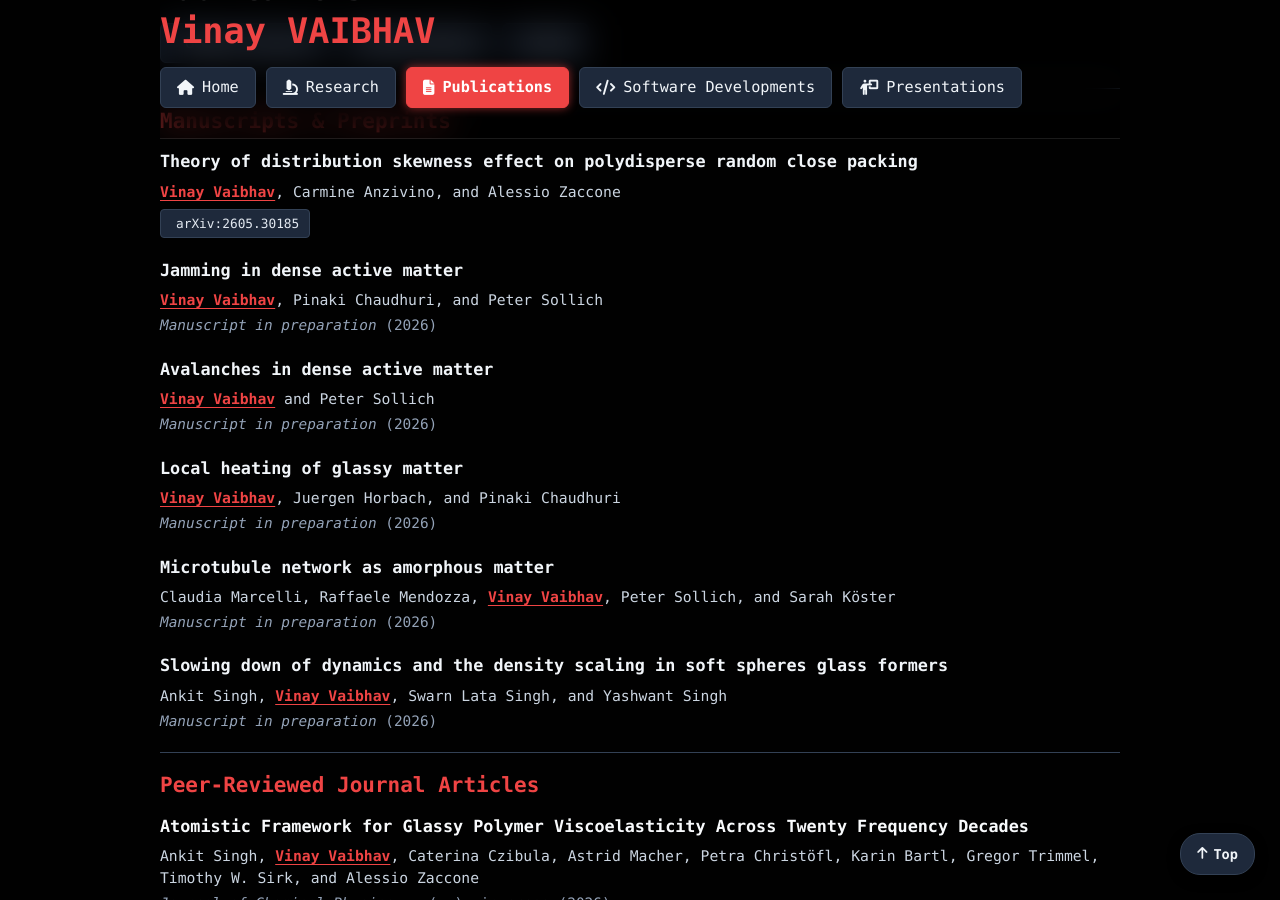
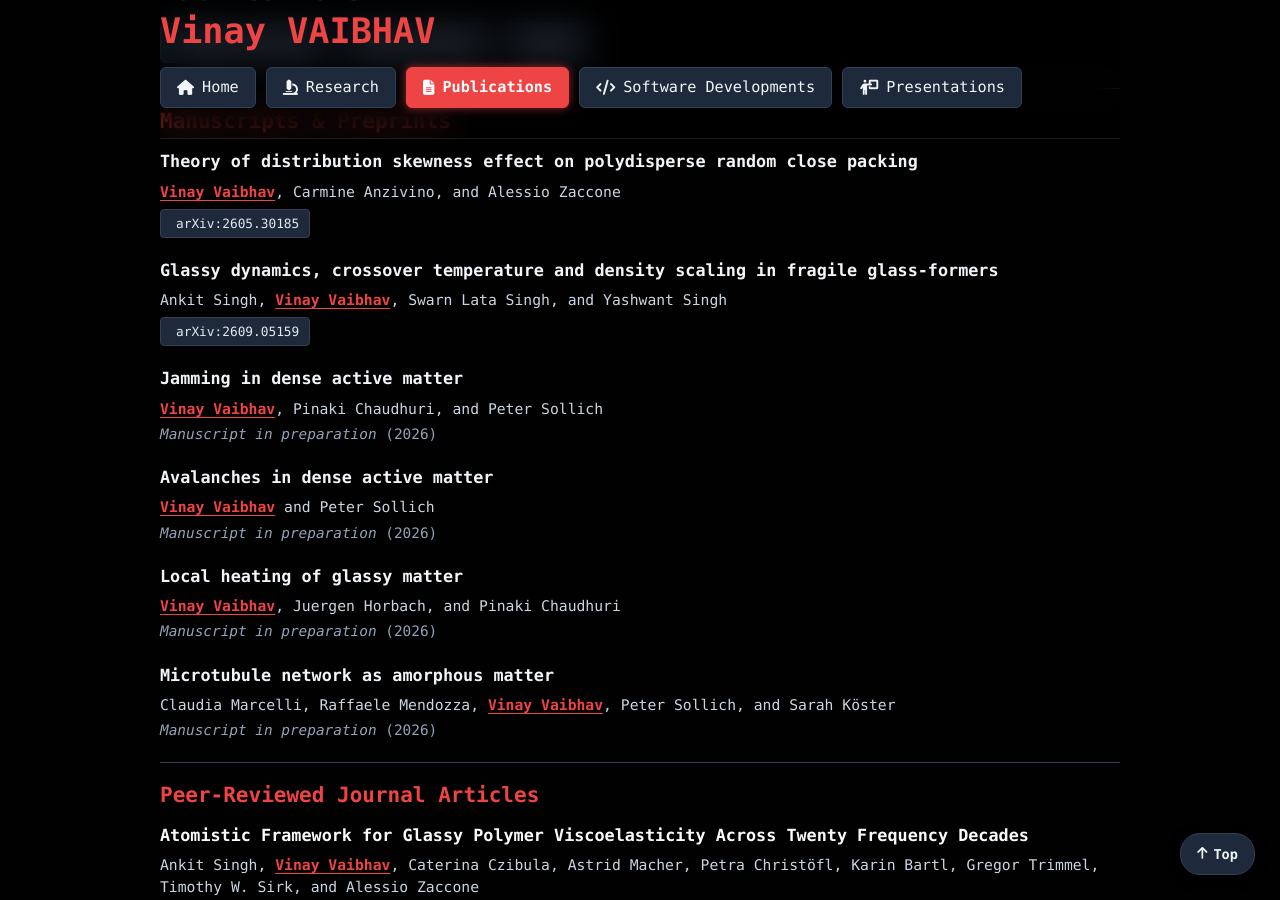
Before and after one commit to vinayphys/vinayphys.github.io, a Jekyll site: the page built from Publications.md, in a window 1280 px wide and 900 px high, scrolled down 573 px. Built offline with Jekyll 4.4.1, drawn with Linux system fonts in a browser that asks for light colours; a style sheet for code colours, icons or effects is not loaded.

Commit message:
Update Publications.md

```diff
--- a/Publications.md
+++ b/Publications.md
@@ -29,6 +29,15 @@ title: Publications
   </div>
 </div>
 
+
+<div style="margin-bottom: 20px;">
+  <div class="pub-title">Glassy dynamics, crossover temperature and density scaling in fragile glass-formers</div>
+  <div class="pub-authors">Ankit Singh, <strong>Vinay Vaibhav</strong>, Swarn Lata Singh, and Yashwant Singh</div>
+  <div class="pub-links" style="margin-top: 6px;">
+    <a href="https://arxiv.org/abs/2609.05159" target="_blank" rel="noopener noreferrer" class="btn-sm"><i class="ai ai-arxiv"></i> arXiv:2609.05159</a>
+  </div>
+</div>
+
 <div style="margin-bottom: 20px;">
   <div class="pub-title">Jamming in dense active matter</div>
   <div class="pub-authors"><strong>Vinay Vaibhav</strong>, Pinaki Chaudhuri, and Peter Sollich</div>
@@ -50,12 +59,6 @@ title: Publications
 <div style="margin-bottom: 20px;">
   <div class="pub-title">Microtubule network as amorphous matter</div>
   <div class="pub-authors">Claudia Marcelli, Raffaele Mendozza, <strong>Vinay Vaibhav</strong>, Peter Sollich, and Sarah Köster</div>
-  <div class="pub-journal"><em>Manuscript in preparation</em> (2026)</div>
-</div>
-
-<div style="margin-bottom: 20px;">
-  <div class="pub-title">Slowing down of dynamics and the density scaling in soft spheres glass formers</div>
-  <div class="pub-authors">Ankit Singh, <strong>Vinay Vaibhav</strong>, Swarn Lata Singh, and Yashwant Singh</div>
   <div class="pub-journal"><em>Manuscript in preparation</em> (2026)</div>
 </div>
 
```
